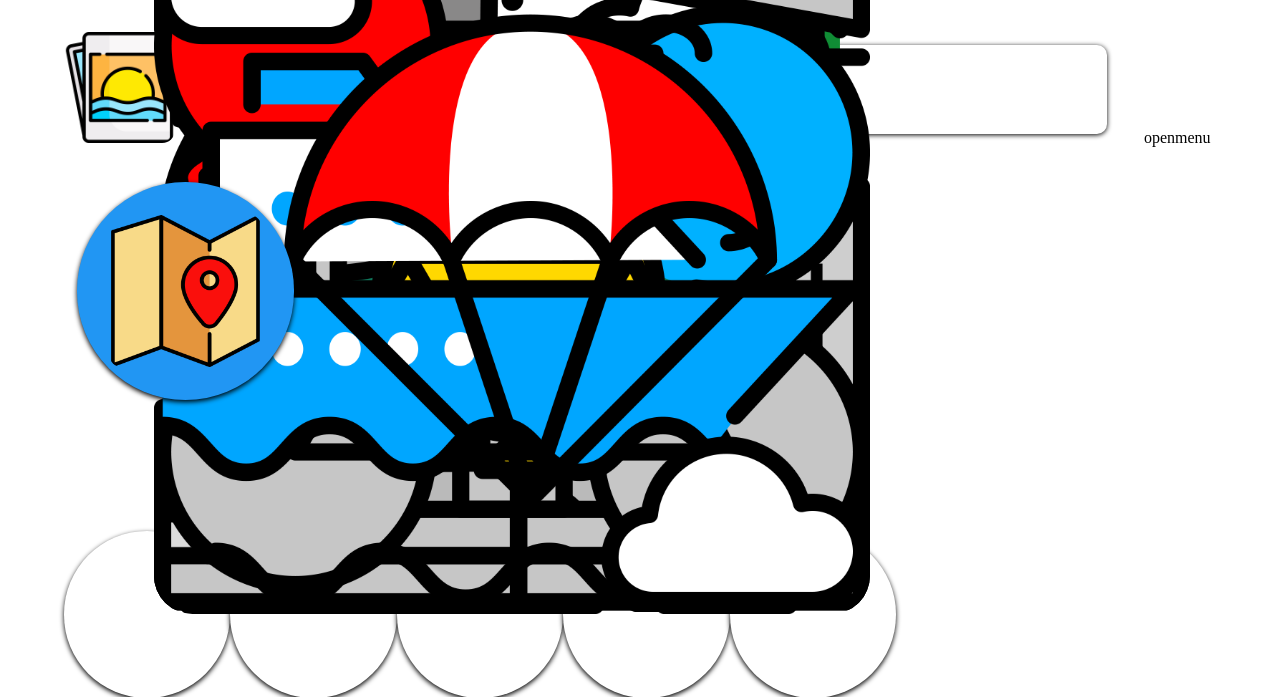
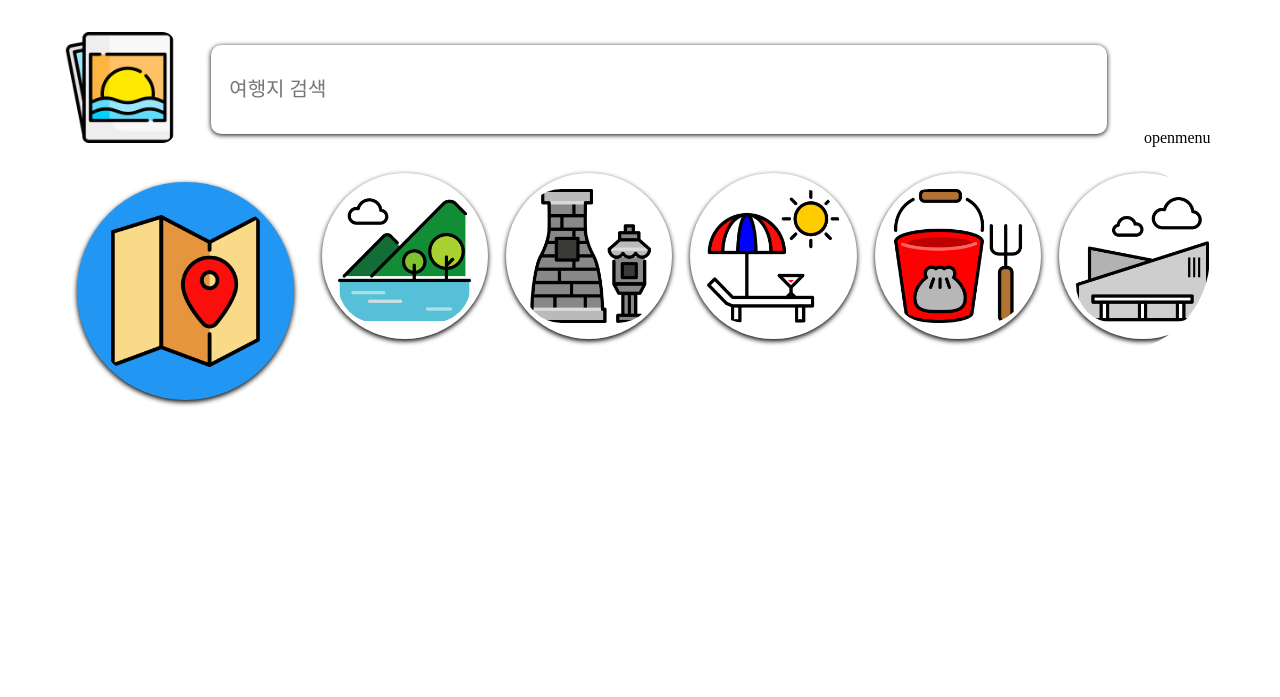
Before and after one commit to shittcat/durumi, a Django app: page /durumiApp/ in a window 1280 px wide. Shown: the top 697 px of the page. Run offline with Django 3.2, Linux system fonts and the light colour scheme; some libraries are stand-ins or nearby versions.

Commit message:
0921_desktop

```diff
--- a/workspace/volumes/durumi/durumiApp/templates/durumiApp/Map.html
+++ b/workspace/volumes/durumi/durumiApp/templates/durumiApp/Map.html
@@ -2,7 +2,7 @@
 <html>
     <head>
 
-        <script type="text/javascript" src="//dapi.kakao.com/v2/maps/sdk.js?appkey=2f5d5f8cae467bcfcc2fd2ed0a65b173"></script>
+        <script type="text/javascript" src="//dapi.kakao.com/v2/maps/sdk.js?appkey=9a008f8471540e4e1fe8c0f01ed08a5a"></script>
         <script src="https://ajax.googleapis.com/ajax/libs/jquery/1.8.3/jquery.min.js"></script>
 
         <meta charset = "utf-8" />
@@ -520,78 +520,81 @@
         </div>
 
         <!-- tourspot -->
-        <div id='tourspotCat' class ="midCatDiv main" >
-            <div class="midCat" id="12:A01:A0101">
+        <div id='tourspotCat' class ="midCatDiv swiper-container swiper1" >
+            <div class="swiper-wrapper" >
+                <div class="midCat swiper-slide" id="12:A01:A0101">
                     <img src='{% static "image/icons/tourspot_nature.png" %}' name="natureCat">
                 </div>
-            <div class="midCat" id="12:A02:A0201">
+                <div class="midCat swiper-slide" id="12:A02:A0201">
                     <img src='{% static "image/icons/tourspot_history.png" %}' name="historyCat">
                 </div>
-            <div class="midCat" id="12:A02:A0202">
+                <div class="midCat swiper-slide" id="12:A02:A0202">
                     <img src='{% static "image/icons/tourspot_recreation.png" %}' name="recreationCat">
                 </div>
-            <div class="midCat" id="12:A02:A0203">
+                <div class="midCat swiper-slide" id="12:A02:A0203">
                     <img src='{% static "image/icons/tourspot_experience.png" %}' name="experienceCat">
                 </div>
-            <div class="midCat" id="12:A02:A0204">
+                <div class="midCat swiper-slide" id="12:A02:A0204">
                     <img src='{% static "image/icons/tourspot_industry.png" %}' name="industryCat">
                 </div>
-            <div class="midCat" id="12:A02:A0205">
+                <div class="midCat swiper-slide" id="12:A02:A0205">
                     <img src='{% static "image/icons/tourspot_architecture.png" %}' name="architectureCat">
                 </div>
-            <div class="midCat" id="14:A02:A0206">
+                <div class="midCat swiper-slide" id="14:A02:A0206">
                     <img src='{% static "image/icons/tourspot_culture.png" %}' name="cultureCat">
                 </div>
-            <div class="midCat" id="15:A02:A0208">
+                <div class="midCat swiper-slide" id="15:A02:A0208">
                     <img src='{% static "image/icons/tourspot_festival.png" %}' name="festivalCat">
                 </div>
-            <div class="midCat" id="28:A03:A0302">
+                <div class="midCat swiper-slide" id="28:A03:A0302">
                     <img src='{% static "image/icons/tourspot_leportsGround.png" %}' name="leportsGroundCat">
                 </div>
-            <div class="midCat" id="28:A03:A0303">
+                <div class="midCat swiper-slide" id="28:A03:A0303">
                     <img src='{% static "image/icons/tourspot_leportsWater.png" %}' name="leportsWaterCat">
                 </div>
-            <div class="midCat" id="28:A03:A0304">
+                <div class="midCat swiper-slide" id="28:A03:A0304">
                     <img src='{% static "image/icons/tourspot_leportsSky.png" %}' name="leportsSkyCat">
                 </div>
             </div>
         </div>
 
         <!-- food -->
-        <div id='foodCat' class ="midCatDiv other">
-            <div class="midCat" id="39:A05:A0502:A05020100">
+        <div id='foodCat' class ="midCatDiv swiper-container swiper2">
+            <div class="swiper-wrapper" >
+                <div class="midCat swiper-slide" id="39:A05:A0502:A05020100">
                     <img src='{% static "image/icons/food_Korean.png" %}' name="foodKorean">
                 </div>
-            <div class="midCat" id="39:A05:A0502:A05020200">
+                <div class="midCat swiper-slide" id="39:A05:A0502:A05020200">
                     <img src='{% static "image/icons/food_Western.png" %}' name="foodWestern">
                 </div>
-            <div class="midCat" id="39:A05:A0502:A05020300">
+                <div class="midCat swiper-slide" id="39:A05:A0502:A05020300">
                     <img src='{% static "image/icons/food_Japaneses.png" %}' name="foodJapanesesCat">
                 </div>
-            <div class="midCat" id="39:A05:A0502:A05020400">
+                <div class="midCat swiper-slide" id="39:A05:A0502:A05020400">
                     <img src='{% static "image/icons/food_Chineses.png" %}' name="foodChinesesCat">
                 </div>
-            <div class="midCat" id="39:A05:A0502:A05020500">
+                <div class="midCat swiper-slide" id="39:A05:A0502:A05020500">
                     <img src='{% static "image/icons/food_Asian.png" %}' name="foodAsianCat">
                 </div>
-            <div class="midCat" id="39:A05:A0502:A05020600">
+                <div class="midCat swiper-slide" id="39:A05:A0502:A05020600">
                     <img src='{% static "image/icons/food_Restaurant.png" %}' name="foodRestaurantCat">
                 </div>
-            <div class="midCat" id="39:A05:A0502:A05020700">
+                <div class="midCat swiper-slide" id="39:A05:A0502:A05020700">
                     <img src='{% static "image/icons/food_Exotic.png" %}' name="foodExoticCat">
                 </div>
-            <div class="midCat" id="39:A05:A0502:A05020800">
+                <div class="midCat swiper-slide" id="39:A05:A0502:A05020800">
                     <img src='{% static "image/icons/food_Vegetarian.png" %}' name="foodVegetarianCat">
                 </div>
-            <div class="midCat" id="39:A05:A0502:A05020900">
+                <div class="midCat swiper-slide" id="39:A05:A0502:A05020900">
                     <img src='{% static "image/icons/food_Bar.png" %}' name="foodBarCat">
                 </div>
             </div>
         </div>
 
         <!-- etc -->
-        <div id='etcCat' class ="midCatDiv other">
-            <div class="midCat" id="32:B02:B0201">
+        <div id='etcCat' class ="midCatDiv swiper-container">
+            <div class="swiper-wrapper" >
+                <div class="midCat swiper-slide" id="32:B02:B0201">
                     <img src='{% static "image/icons/etc_accommodation.png" %}' name="accommodationCat">
                 </div>
                 <div class="midCat swiper-slide">
@@ -602,27 +605,27 @@
       </div>
 
       <div id="larCat0" class="midCatDiv main">
-        <div class="midCat">0</div>
-        <div class="midCat">0</div>
-        <div class="midCat">0</div>
+        <div class="midCat swiper-slide">0</div>
+        <div class="midCat swiper-slide">0</div>
+        <div class="midCat swiper-slide">0</div>
       </div>
 
       <div id="larCat1" class="midCatDiv other">
-        <div class="midCat">1</div>
-        <div class="midCat">1</div>
-        <div class="midCat">1</div>
+        <div class="midCat swiper-slide">1</div>
+        <div class="midCat swiper-slide">1</div>
+        <div class="midCat swiper-slide">1</div>
       </div>
 
       <div id="larCat2" class="midCatDiv other">
-        <div class="midCat">2</div>
-        <div class="midCat">2</div>
-        <div class="midCat">2</div>
+        <div class="midCat swiper-slide">2</div>
+        <div class="midCat swiper-slide">2</div>
+        <div class="midCat swiper-slide">2</div>
       </div>
 
       <div id="larCat3" class="midCatDiv other">
-        <div class="midCat">3</div>
-        <div class="midCat">3</div>
-        <div class="midCat">3</div>
+        <div class="midCat swiper-slide">3</div>
+        <div class="midCat swiper-slide">3</div>
+        <div class="midCat swiper-slide">3</div>
       </div>
     </div>
 
@@ -795,16 +798,6 @@
                     maximumAge:0,
                     timeout:Infinity
                 },
-            );
-          },
-          function (error) {
-            console.error(error);
-          },
-          {
-            enableHighAccuracy: false,
-            maximumAge: 0,
-            timeout: Infinity,
-          }
             );
       } else {
         return "gps를 지원하지 않습니다.";
```
Lines whose indentation alone changed are shown as unchanged.
